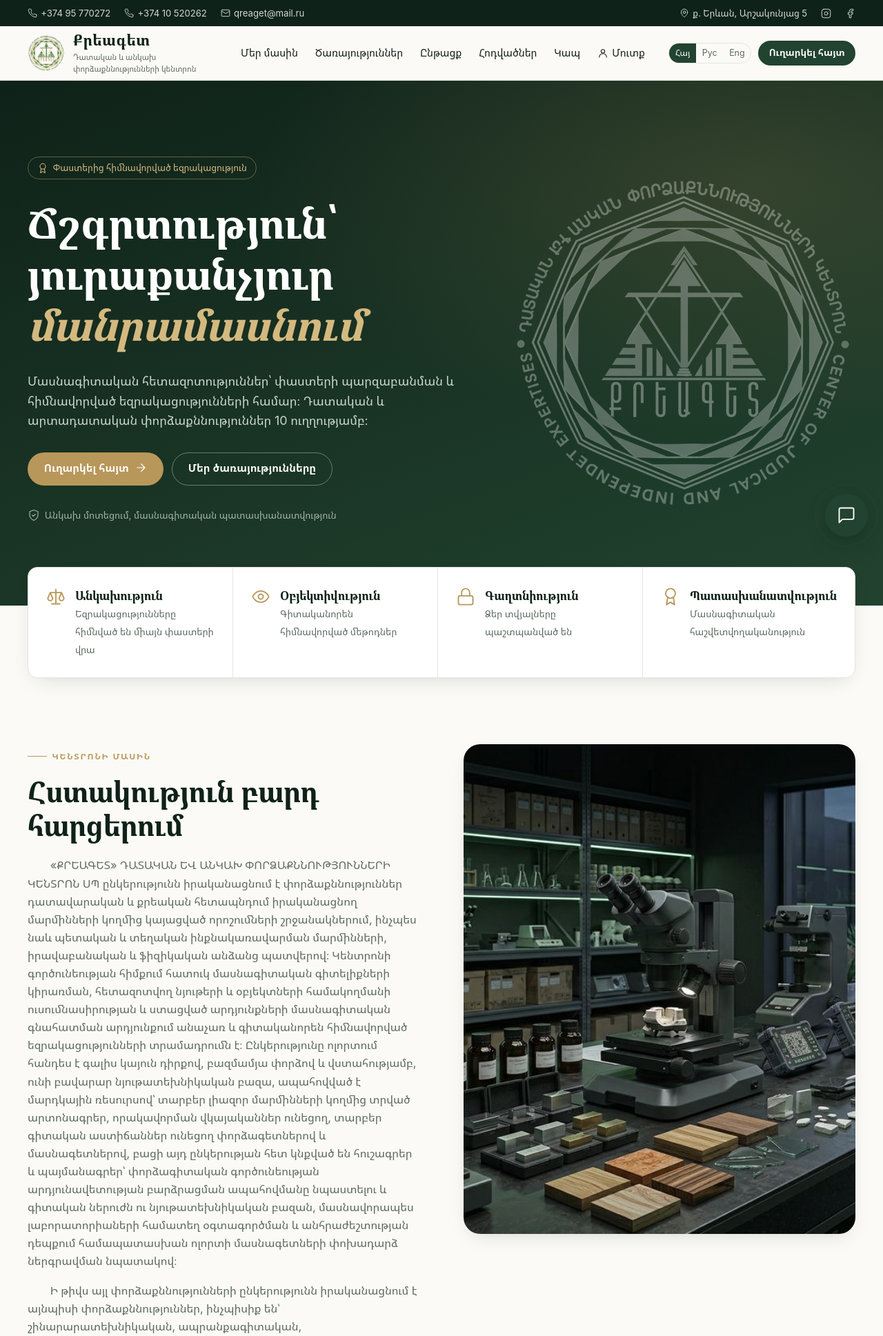
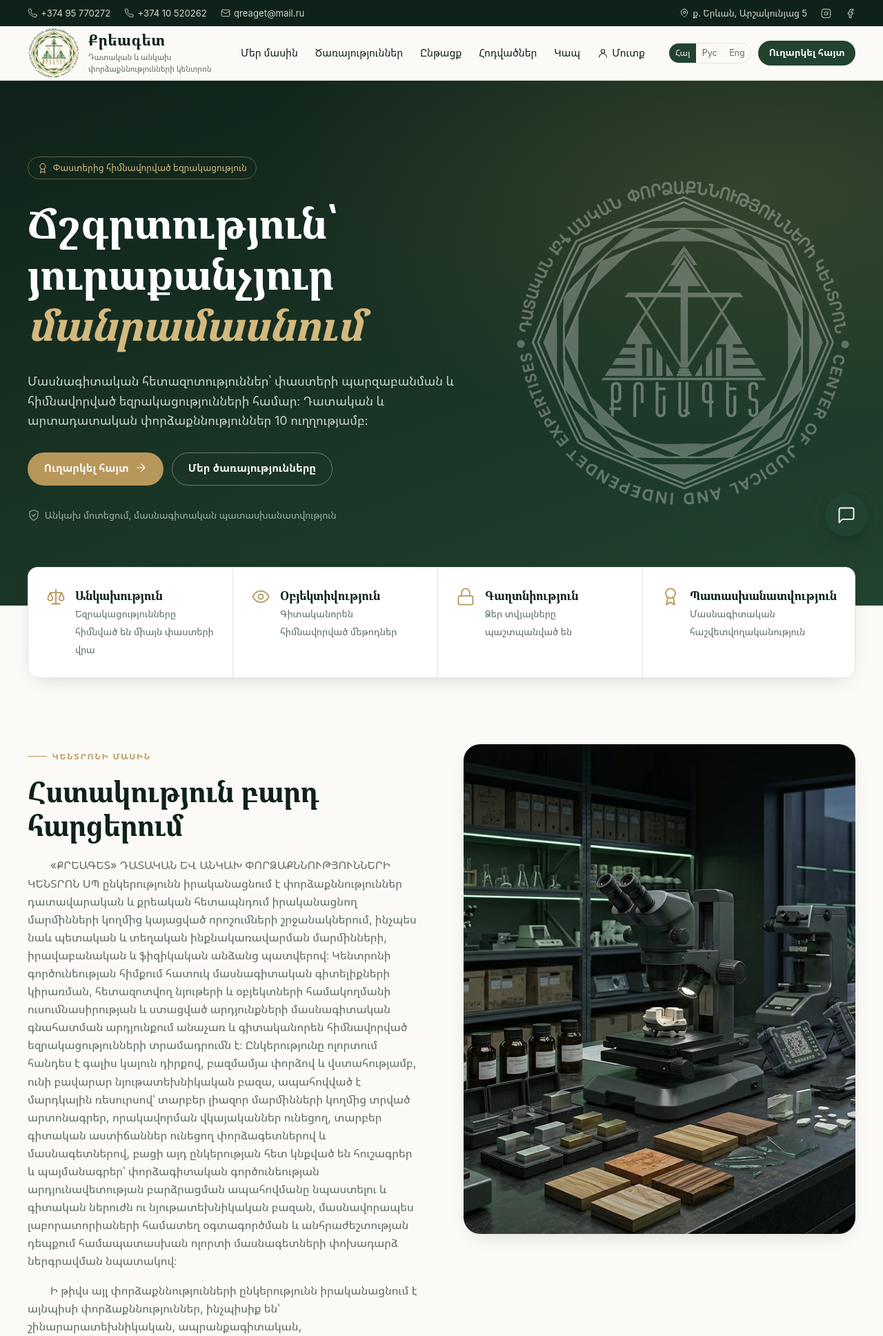
Before and after one commit to 790azat/qreaget, a Laravel app: page / in a window 1280 px wide. Shown: the top 1937 px of the page at 69% size. Run offline with Laravel 12, Linux system fonts and the light colour scheme; data comes from the database, SQL or seed files in the repository; some libraries are stand-ins or nearby versions.

Commit message:
Bigger header logo; About photo in high quality (#10)
* Header logo back, sharp vector hero seal, spacing and button centring fixes

- Header: logo restored next to the site name; subtitle gets normal line spacing
- Hero watermark uses a vector trace of the seal (logo-mark.svg) instead of the 340px PNG
- About text: first-line indent on each paragraph
- Footer: gap between the round logo and the title
- Armenian button labels nudged up so they look centred
- CSS cache bump to v=9

Co-Authored-By: Claude Opus 5.5 <noreply@anthropic.com>
Claude-Session: https://claude.ai/code/session_01HGDin8N3VWKzd6PoDMHAUq

* Service cards grow slightly on hover

The old hover lift never applied: .reveal.in reset transform with equal
specificity. Cards now lift and scale to 1.03 with a smooth transition;
off on touch screens and with reduced motion. CSS cache bump to v=10.

Co-Authored-By: Claude Opus 5.5 <noreply@anthropic.com>
Claude-Session: https://claude.ai/code/session_01HGDin8N3VWKzd6PoDMHAUq

* Use the client's new high-res logo everywhere; white version for the hero

- logo.png (480px, transparent), logo.jpg (og:image, 600px), favicon.png (64px)
  rebuilt from the client's 1254px logo
- Hero watermark: logo-white.png (800px white on transparent), replaces the
  traced logo-mark.svg
- ?v=2 on logo/favicon URLs so browsers drop the old cached image; CSS v=11

Co-Authored-By: Claude Opus 5.5 <noreply@anthropic.com>
Claude-Session: https://claude.ai/code/session_01HGDin8N3VWKzd6PoDMHAUq

* Bigger logo in the header (76px on desktop)

Co-Authored-By: Claude Opus 5.5 <noreply@anthropic.com>
Claude-Session: https://claude.ai/code/session_01HGDin8N3VWKzd6PoDMHAUq

* About photo in high quality: 4x AI upscale of the client's original

about.jpg is now 2752x1536 (EDSR x4 super-resolution of IMG_1363, then
downscaled), so the 4:5 crop stays sharp on retina screens. ?v=2 for cache.

Co-Authored-By: Claude Opus 5.5 <noreply@anthropic.com>
Claude-Session: https://claude.ai/code/session_01HGDin8N3VWKzd6PoDMHAUq

---------

Co-authored-by: Claude <noreply@anthropic.com>

```diff
--- a/public/css/site.css
+++ b/public/css/site.css
@@ -54,6 +54,8 @@ html[lang="hy"] .btn-sm{padding-top:.44em;padding-bottom:.66em}
 .header .container{display:flex;align-items:center;gap:24px;min-height:78px}
 .brand{display:flex;align-items:center;gap:12px;color:var(--g900)}
 .brand img{width:54px;height:54px}
+.header .brand img{width:76px;height:76px}
+@media(max-width:560px){.header .brand img{width:54px;height:54px}}
 .brand b{font-family:var(--serif);font-size:1.35rem;letter-spacing:.04em;display:block;line-height:1.1}
 .brand small{display:block;font-size:.7rem;color:var(--muted);max-width:220px;line-height:1.55;margin-top:4px}
 .nav{display:flex;gap:4px;margin-left:auto;align-items:center}
--- a/resources/views/errors/layout.blade.php
+++ b/resources/views/errors/layout.blade.php
@@ -7,7 +7,7 @@
 <title>@yield('code') · Քրեագետ</title>
 <link rel="icon" type="image/png" href="{{ asset('favicon.png') }}?v=2">
 <link href="https://fonts.googleapis.com/css2?family=Noto+Sans+Armenian:wght@400;600&family=Noto+Serif+Armenian:wght@600&display=swap" rel="stylesheet">
-<link rel="stylesheet" href="{{ asset('css/site.css') }}?v=11">
+<link rel="stylesheet" href="{{ asset('css/site.css') }}?v=12">
 <style>
 .err{min-height:100vh;display:grid;place-items:center;text-align:center;padding:40px 16px;background:linear-gradient(160deg,var(--g900),var(--g700));color:#c9d6cd}
 .err img{width:120px;height:120px;background:#fff;border-radius:50%;padding:6px;margin:0 auto 24px}
--- a/resources/views/layouts/site.blade.php
+++ b/resources/views/layouts/site.blade.php
@@ -13,7 +13,7 @@
 <link rel="icon" type="image/png" href="{{ asset('favicon.png') }}?v=2">
 <link rel="preconnect" href="https://fonts.googleapis.com"><link rel="preconnect" href="https://fonts.gstatic.com" crossorigin>
 <link href="https://fonts.googleapis.com/css2?family=Noto+Sans+Armenian:wght@400;500;600;700&family=Noto+Serif+Armenian:wght@500;600;700&family=Noto+Sans:wght@400;500;600;700&family=Noto+Serif:ital,wght@0,500;0,600;1,500&display=swap" rel="stylesheet">
-<link rel="stylesheet" href="{{ asset('css/site.css') }}?v=11">
+<link rel="stylesheet" href="{{ asset('css/site.css') }}?v=12">
 {!! setting('analytics_code') !!}
 </head>
 <body>
--- a/resources/views/site/home.blade.php
+++ b/resources/views/site/home.blade.php
@@ -35,7 +35,7 @@
         @foreach(__('site.about.stats') as $s)<div class="stat"><b>{{ $s[0] }}</b><span>{{ $s[1] }}</span></div>@endforeach
       </div>
     </div>
-    <div class="about-visual reveal has-photo"><img src="{{ asset('images/about.jpg') }}" alt="{{ __('site.about.label') }}" loading="lazy"></div>
+    <div class="about-visual reveal has-photo"><img src="{{ asset('images/about.jpg') }}?v=2" alt="{{ __('site.about.label') }}" loading="lazy"></div>
   </div>
 </section>
 
```
Also changed, not shown: public/images/about.jpg.
